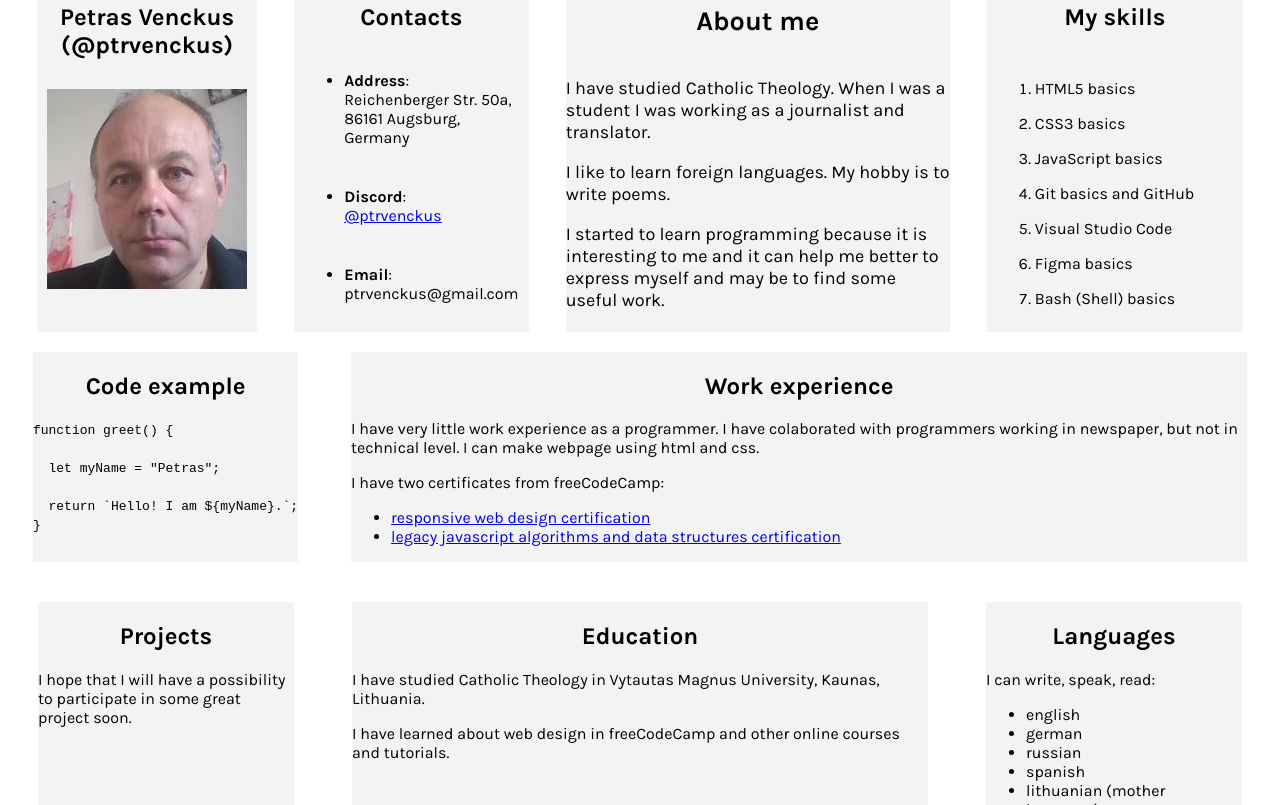
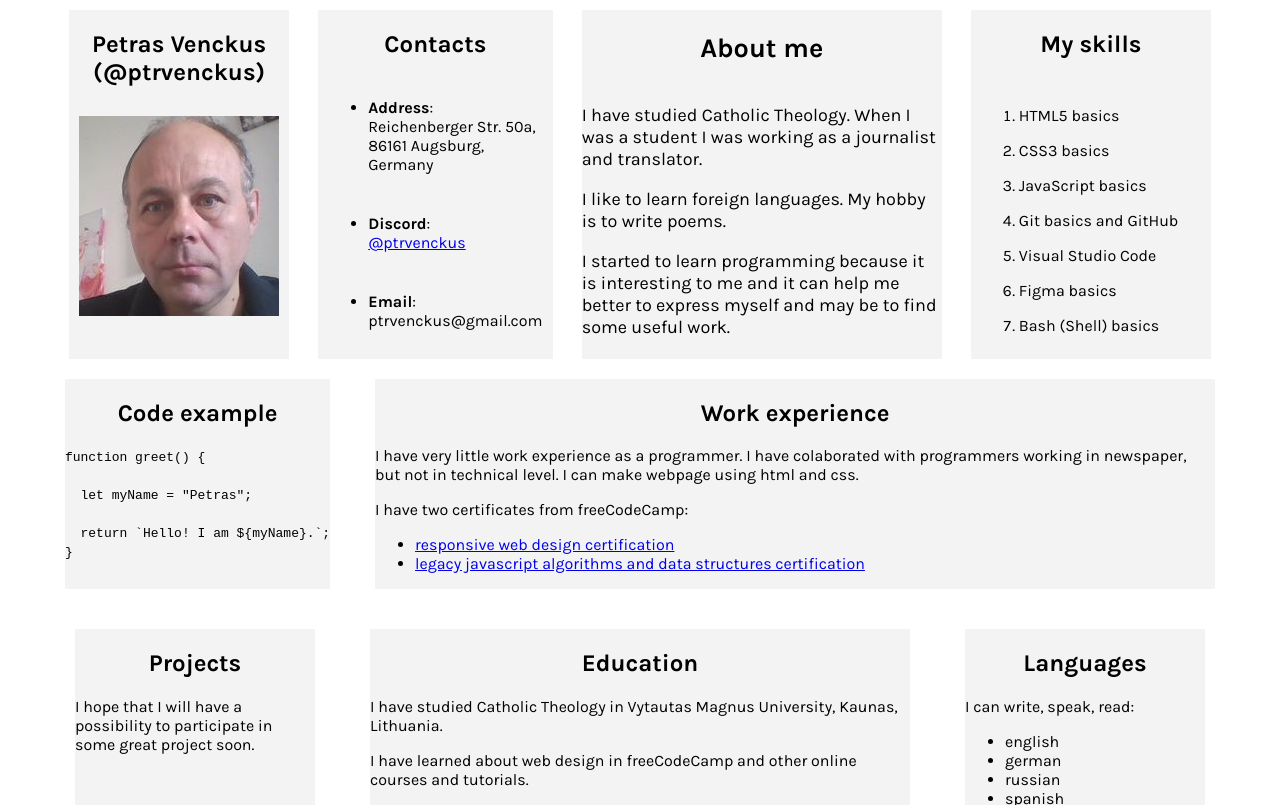
Before and after one commit to ptrvenckus/rsschool-cv, a plain HTML site: page index.html in a window 1280 px wide. Shown: the part 241-1046 px from the top of the page. Drawn offline with Linux system fonts and the light colour scheme.

Commit message:
fix: horizontal centering of the page

```diff
--- a/style.css
+++ b/style.css
@@ -5,7 +5,8 @@ body {
   font-family: "Karla", sans-serif;
   font-style: normal;
 }
-container {
+.container {
+  max-width: 1200px;
   margin: auto;
 }
 .title {
```
